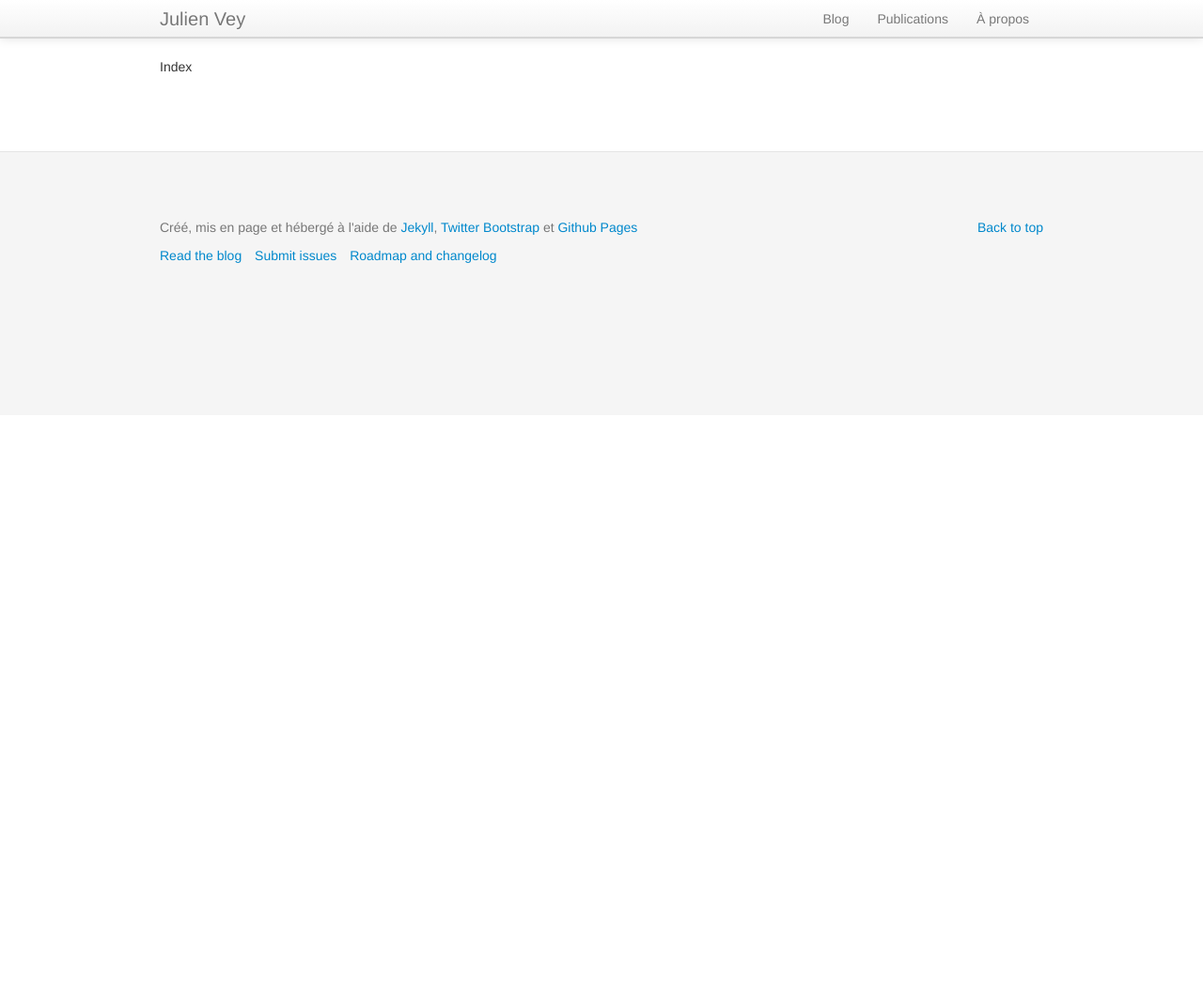
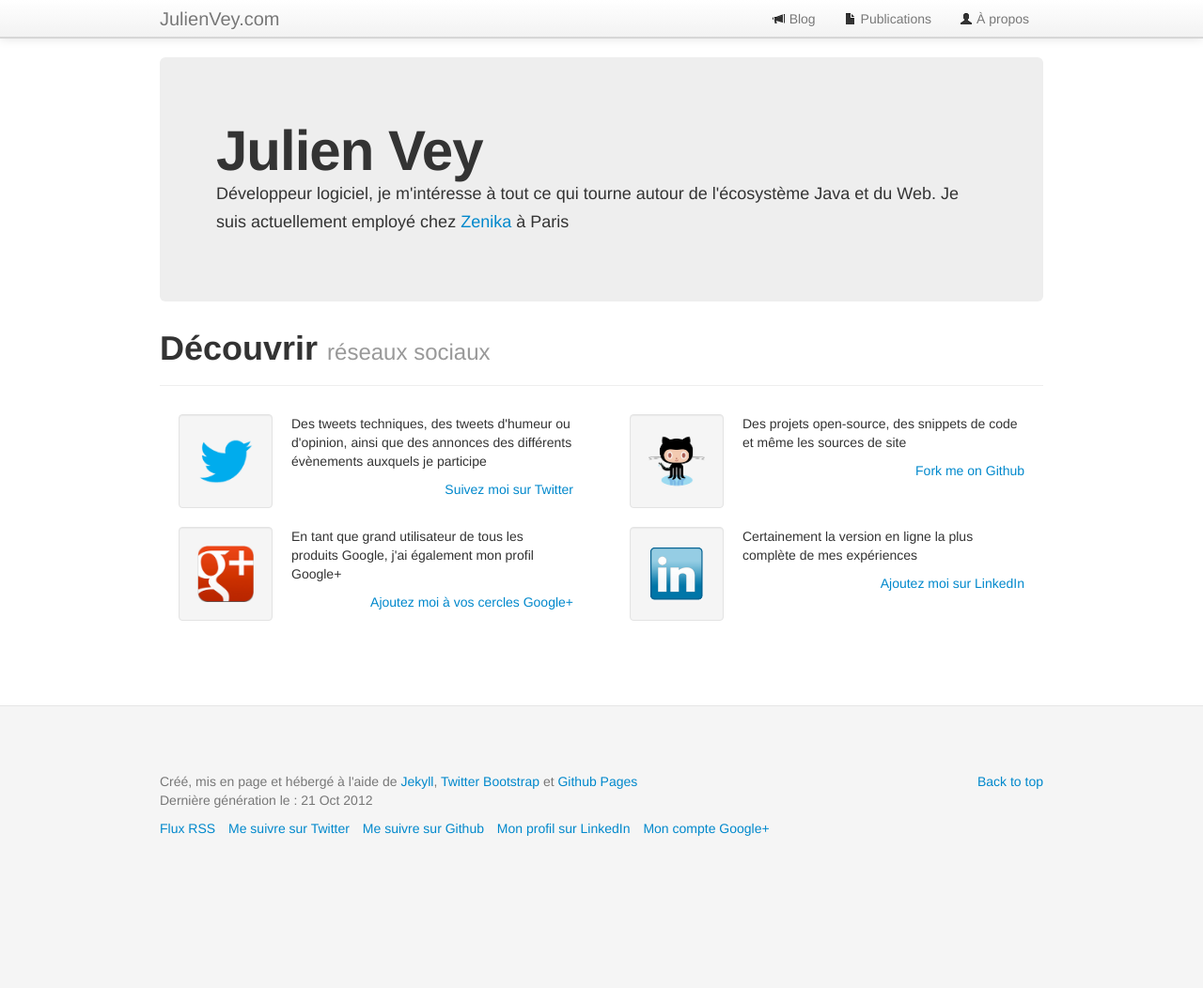
Before and after one commit to julienvey/julienvey.en, a Jekyll site: the page built from index.html, in a window 1280 px wide. Shown: the whole page at 94% size. Built offline with Jekyll 4.4.1, drawn with Linux system fonts in a browser that asks for light colours; Markdown is read by kramdown in place of the engine named in the settings; before the commit the page ends 900 px from its top, so only the background shows below that.

Commit message:
work on blog/publications

```diff
--- a/_layouts/default.html
+++ b/_layouts/default.html
@@ -6,11 +6,11 @@
  <meta name="author" content="Julien Vey" />
  <link href="/atom.xml" rel="alternate" title="Julien's blog" type="application/atom+xml" />
 
-<link rel="stylesheet" type="text/css" href="css/bootstrap-responsive.css" />
- <link rel="stylesheet" type="text/css" href="css/bootstrap.css" />
- <link rel="stylesheet" type="text/css" href="css/julienvey.css" />
- <script type="text/javascript" src="js/bootstrap.js"></script>
- <script type="text/javascript" src="js/twitter-widget.js"></script>
+ <link rel="stylesheet" type="text/css" href="/css/bootstrap-responsive.css" />
+ <link rel="stylesheet" type="text/css" href="/css/bootstrap.css" />
+ <link rel="stylesheet" type="text/css" href="/css/julienvey.css" />
+ <link rel="stylesheet" type="text/css" href="/css/simple.css" />
+ <script type="text/javascript" src="/js/bootstrap.js"></script>
 
  <script type="text/javascript">
  var _gaq = _gaq || [];
@@ -30,11 +30,11 @@
   <div class="navbar navbar-static-top">
     <div class="navbar-inner">
       <div class="container">
-      <a class="brand" href="/">Julien Vey</a>
+        <a class="brand" href="/">JulienVey.com</a>
         <ul class="nav pull-right">
-        <li><a href="blog.html">Blog</a></li>
-        <li><a href="publications.html">Publications</a></li>
-        <li><a href="apropos.html">À propos</a></li>
+          <li {% if page.url == '/blog.html' %}class="active"{% endif %} ><a href="/blog.html"><i class="icon-bullhorn"></i> Blog</a></li>
+          <li {% if page.url == '/publications.html' %}class="active"{% endif %} ><a href="/publications.html"><i class="icon-file"></i> Publications</a></li>
+          <li {% if page.url == '/apropos.html' %}class="active"{% endif %} ><a href="/apropos.html"><i class="icon-user"></i> À propos</a></li>
         </ul>
       </div>
     </div>
@@ -48,10 +48,13 @@
     <div class="container">
       <p class="pull-right"><a href="#">Back to top</a></p>
       <p>Créé, mis en page et hébergé à l'aide de <a href="http://jekyllrb.com/">Jekyll</a>, <a href="http://twitter.github.com/bootstrap/">Twitter Bootstrap</a> et <a href="http://pages.github.com/">Github Pages</a></p>
+      <p>Dernière génération le : {{ site.time |  date_to_string }}</p>
       <ul class="footer-links">
-          <li><a href="http://blog.getbootstrap.com">Read the blog</a></li>
-          <li><a href="https://github.com/twitter/bootstrap/issues?state=open">Submit issues</a></li>
-          <li><a href="https://github.com/twitter/bootstrap/wiki">Roadmap and changelog</a></li>
+        <li><a href="/atom.xml">Flux RSS</a></li>
+        <li><a href="https://twitter.com/julienvey">Me suivre sur Twitter</a></li>
+        <li><a href="https://github.com/julienvey">Me suivre sur Github</a></li>
+        <li><a href="http://www.linkedin.com/in/julienvey">Mon profil sur LinkedIn</a></li>
+        <li><a href="https://plus.google.com/u/0/104319090218121337101/posts">Mon compte Google+</a></li>
       </ul>
     </div>
   </footer>
--- /dev/null
+++ b/css/simple.css
@@ -0,0 +1,42 @@
+
+/* POSTS */
+
+#post {
+    position: relative;
+
+}
+
+#post .meta {
+    position:absolute;
+    left:-80px;
+    top: 10px;
+    width:0px;
+}
+
+#post .meta div {
+    width: 100px;
+}
+
+#post .meta .date {
+    font-family: "Courier", monospace;
+    font-weight: bold;
+}
+
+#post .meta .date span {
+    display:block;
+}
+
+#post .meta .date span.day {
+    font-size: 2.4em;
+    letter-spacing: -2px;
+    margin-left: -2px;
+}
+
+#post .meta .date span.month {
+    font-size: 1.4em;
+    margin-bottom: -5px;
+}
+
+#post .meta .date span.year {
+
+}
--- /dev/null
+++ b/index.html
@@ -0,0 +1,55 @@
+---
+layout: default
+title: Julien Vey
+---
+
+<div class="hero-unit">
+	<h1>Julien Vey</h1>
+	<p>Développeur logiciel, je m'intéresse à tout ce qui tourne autour de l'écosystème Java et du Web. Je suis actuellement employé chez <a href="http://www.zenika.com">Zenika</a> à Paris</p>
+
+</div>
+
+<div class="page-header">
+	<h1>Découvrir <small> réseaux sociaux</small></h1>
+</div>
+
+<div class="row">
+	<div class="span6">
+		<div class="span1">
+			<a href="http://twitter.com/julienvey"><img class="well" src="/assets/img/twitter.png" alt="Twitter"></a>
+		</div>
+		<div class="span4" style="margin-left:60px">
+			<p>Des tweets techniques, des tweets d'humeur ou d'opinion, ainsi que des annonces des différents évènements auxquels je participe</p>
+			<p class="pull-right"><a href="http://twitter.com/julienvey">Suivez moi sur Twitter</a></p>
+		</div>
+	</div>
+	<div class="span6">
+		<div class="span1">
+			<a href="https://github.com/julienvey"><img class="well" src="/assets/img/octocat.png" alt="Github"></a>
+		</div>
+		<div class="span4" style="margin-left:60px">
+			<p>Des projets open-source, des snippets de code et même les sources de site</p>
+			<p class="pull-right"><a href="https://github.com/julienvey">Fork me on Github</a></p>
+		</div>
+	</div>
+</div>
+<div class="row">
+	<div class="span6">
+		<div class="span1">
+			<a href="https://plus.google.com/104319090218121337101"><img class="well" src="/assets/img/googleplus.png" alt="Google+"></a>
+		</div>
+		<div class="span4" style="margin-left:60px">
+			<p>En tant que grand utilisateur de tous les produits Google, j'ai également mon profil Google+</p>
+			<p class="pull-right"><a href="https://plus.google.com/104319090218121337101">Ajoutez moi à vos cercles Google+</a></p>
+		</div>
+	</div>
+	<div class="span6">
+		<div class="span1">
+			<a href="http://fr.linkedin.com/in/julienvey"><img class="well" src="/assets/img/linkedin.png" alt="Lanyrd"></a>
+		</div>
+		<div class="span4" style="margin-left:60px">
+			<p>Certainement la version en ligne la plus complète de mes expériences</p>
+			<p class="pull-right"><a href="http://fr.linkedin.com/in/julienvey">Ajoutez moi sur LinkedIn</a></p>
+		</div>
+	</div>
+</div>
--- a/index.md
+++ /dev/null
@@ -1,6 +0,0 @@
----
-layout: default
-title: Julien Vey
----
-
-Index
```
Also changed, not shown: _layouts/post.html (+5 -20 lines), _posts/2012-10-15-nouveau-blog-pour-une-nouvelle-vie.md (added, +92 -0 lines), _posts/2012-10-16-regardons-du-cote-de-la-serialisation-de-gwt-rpc.md (added, +7 -0 lines), apropos.md (+4 -4 lines), atom.xml (+10 -8 lines), blog.html (added, +21 -0 lines), blog.md (deleted, +0 -6 lines), publications.md (+38 -1 lines), _config.yml (line endings or trailing spaces), assets/img/googleplus.png (added), assets/img/linkedin.png (added), assets/img/octocat.png (added), assets/img/twitter.png (added). Lines whose indentation alone changed are shown as unchanged.
